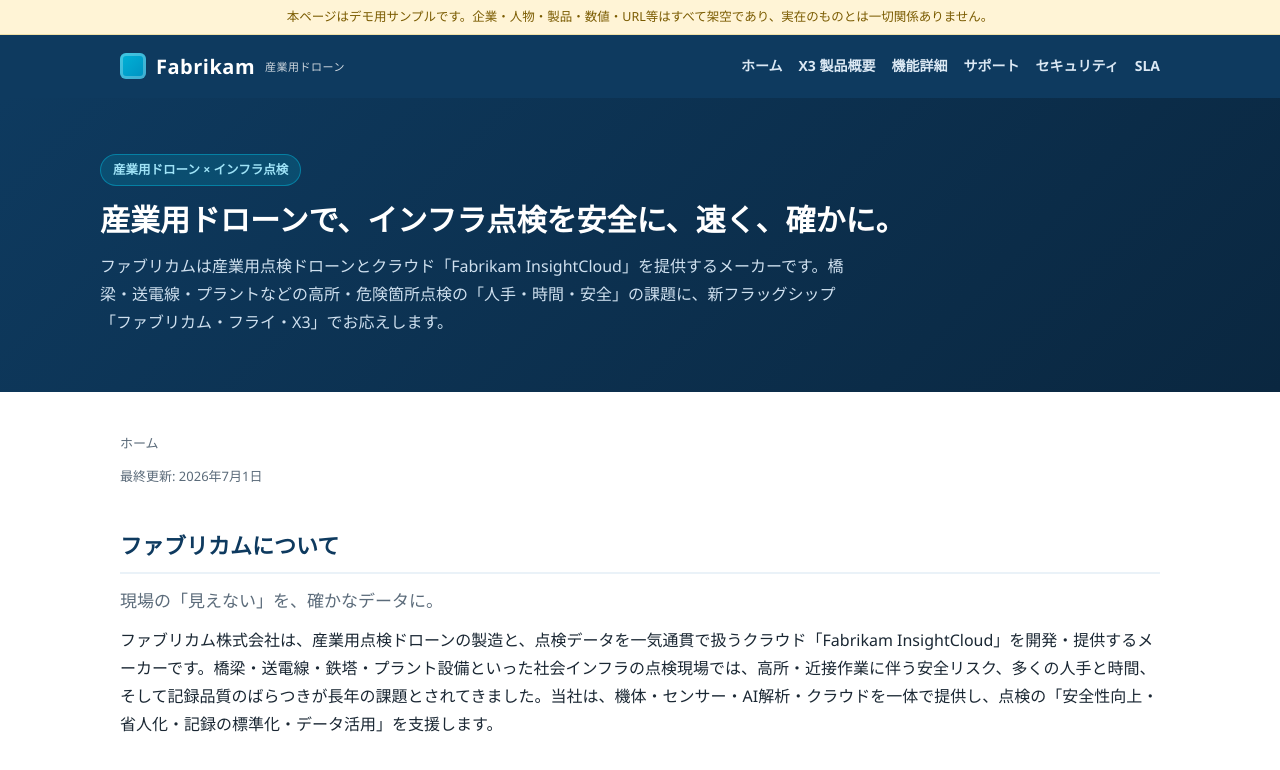
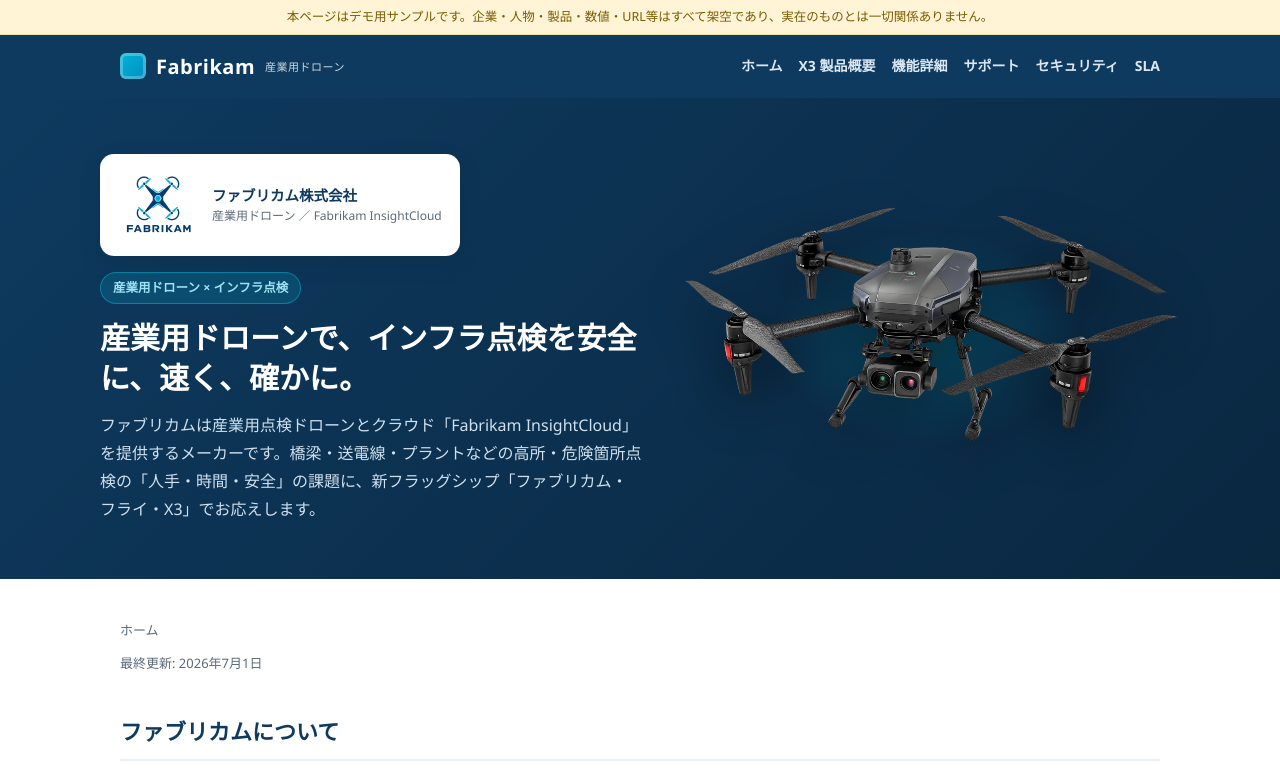
Before and after one commit to keijiinoue/keijiinoue.github.io, a plain HTML site: page fabrikam-site/index.html in a window 1280 px wide. Shown: the top 770 px of the page. Drawn offline with Linux system fonts and the light colour scheme.

Commit message:
Add: fabrikam-site に画像を追加

```diff
--- a/fabrikam-site/index.html
+++ b/fabrikam-site/index.html
@@ -61,6 +61,19 @@ footer.site a{color:#b7c9db;font-size:13.5px;display:block;margin:5px 0}
 footer.site a:hover{color:#fff}
 .ft-bottom{max-width:1080px;margin:22px auto 0;padding-top:16px;border-top:1px solid #1d3a55;font-size:12px;color:#8ba3bb}
 @media(max-width:640px){.hero h1{font-size:24px}.hdr-inner{gap:10px}nav.primary{gap:12px}}
+/* --- 追加: デモ画像レイアウト --- */
+.hero-inner.split{display:flex;align-items:center;gap:34px;flex-wrap:wrap}
+.hero-inner.split .hero-copy{flex:1 1 360px;min-width:280px}
+.hero-inner.split .hero-figure{flex:1 1 320px;min-width:250px;text-align:center;position:relative}
+.hero-figure img{max-width:100%;height:auto;position:relative;z-index:1;filter:drop-shadow(0 16px 26px rgba(0,0,0,.45))}
+.hero-figure::before{content:"";position:absolute;inset:6% 8%;z-index:0;border-radius:50%;background:radial-gradient(closest-side,rgba(0,180,216,.32),rgba(0,180,216,0) 72%)}
+.brand-badge{display:inline-flex;align-items:center;gap:14px;background:#fff;border-radius:14px;padding:11px 18px;margin-bottom:16px;box-shadow:0 8px 20px rgba(10,39,64,.22)}
+.brand-badge img{height:80px;width:80px;display:block}
+.brand-badge .bb-txt{font-size:12px;color:var(--muted);line-height:1.5;text-align:left}
+.brand-badge .bb-txt b{display:block;color:var(--deep);font-size:14.5px}
+.product-figure{margin:6px 0 4px;text-align:center;background:linear-gradient(135deg,#f4f9fd,#e8f2fb);border:1px solid var(--line);border-radius:14px;padding:20px}
+.product-figure img{max-width:100%;height:auto;max-height:330px}
+.product-figure figcaption{font-size:12.5px;color:var(--muted);margin-top:10px}
 </style>
 </head>
 <body>
@@ -76,10 +89,19 @@ footer.site a:hover{color:#fff}
     <a href="sla.html">SLA</a>
   </nav>
 </div></header>
-<section class="hero"><div class="hero-inner">
+<section class="hero"><div class="hero-inner split">
+  <div class="hero-copy">
+  <div class="brand-badge">
+    <img src="fabrikam-logo.png" alt="ファブリカム（Fabrikam）ロゴ">
+    <span class="bb-txt"><b>ファブリカム株式会社</b>産業用ドローン ／ Fabrikam InsightCloud</span>
+  </div>
   <span class="eyebrow">産業用ドローン × インフラ点検</span>
   <h1>産業用ドローンで、インフラ点検を安全に、速く、確かに。</h1>
   <p>ファブリカムは産業用点検ドローンとクラウド「Fabrikam InsightCloud」を提供するメーカーです。橋梁・送電線・プラントなどの高所・危険箇所点検の「人手・時間・安全」の課題に、新フラッグシップ「ファブリカム・フライ・X3」でお応えします。</p>
+  </div>
+  <div class="hero-figure">
+    <img src="fabrikam-fly-x3-product.png" alt="ファブリカム・フライ・X3 本体（産業用点検ドローン）">
+  </div>
 </div></section>
 <main>
 <p class="crumbs">ホーム</p>
```
Also changed, not shown: fabrikam-site/x3-overview.html (+15 -1 lines), fabrikam-site/fabrikam-fly-x3-product.png (added), fabrikam-site/fabrikam-logo.png (added), 1 other file.
